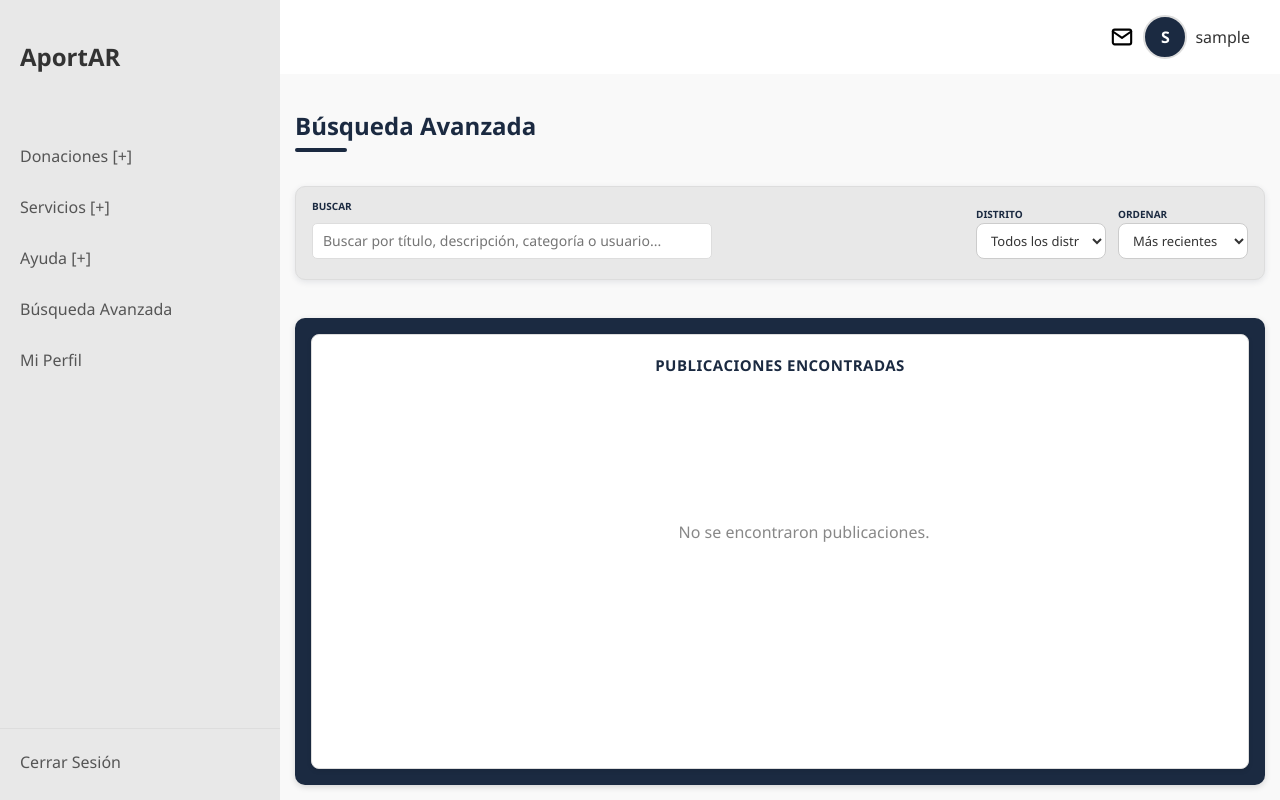
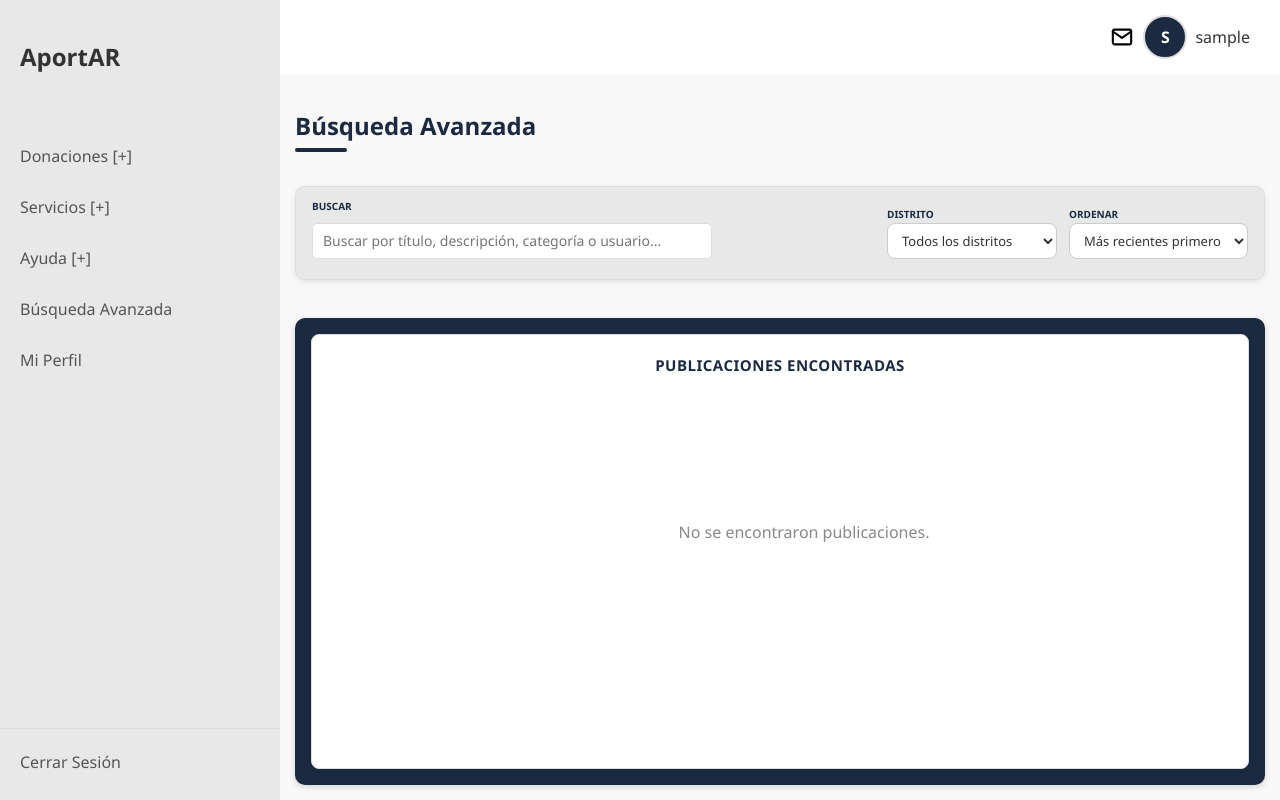
Before and after one commit to Dasso2001/PROYECTO-VOLUNTARIADO-main, a Flask app: page /busqueda in a window 1280 px wide. Run offline with Flask 3, Linux system fonts and the light colour scheme; the visitor is signed in with stand-in values (Sample User, id 1); data that the repository does not hold is empty.

Commit message:
cuarto commit

```diff
--- a/static/style.css
+++ b/static/style.css
@@ -769,8 +769,9 @@ button:hover {
 
 .filtro-grupo select {
   height: 36px;
-  min-width: 0;
-  width: 130px;
+  min-width: 170px;
+  width: auto;
+  max-width: 100%;
   margin: 0;
   padding: 0 10px;
   border: 1px solid #ccc;
--- a/templates/dashboard.html
+++ b/templates/dashboard.html
@@ -12,7 +12,7 @@
     <div class="dashboard-resumen">
         <div class="panel-impacto dashboard-panel-impacto">
             <h3>Impacto de Donaciones</h3>
-            <p>Actualmente hay <strong>{{ total_donaciones }}</strong> donaciones abiertas circulando en la red.</p>
+            <p>Actualmente hay <strong>{{ total_donaciones }}</strong> donaciones abiertas circulando en la red, listas para llegar a quien las necesite.</p>
             <span class="impacto-subtitulo">Donaciones con más stock</span>
             {% if top_categorias %}
             <ul class="impacto-top-lista">
```
